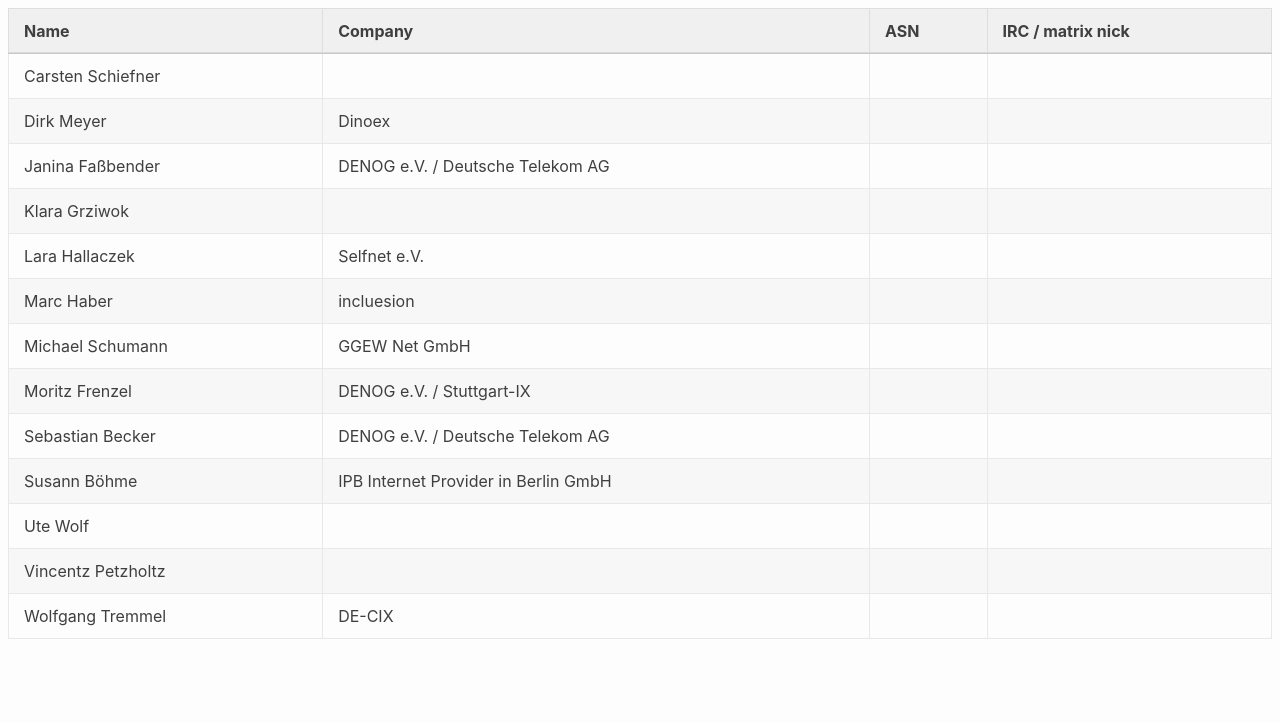
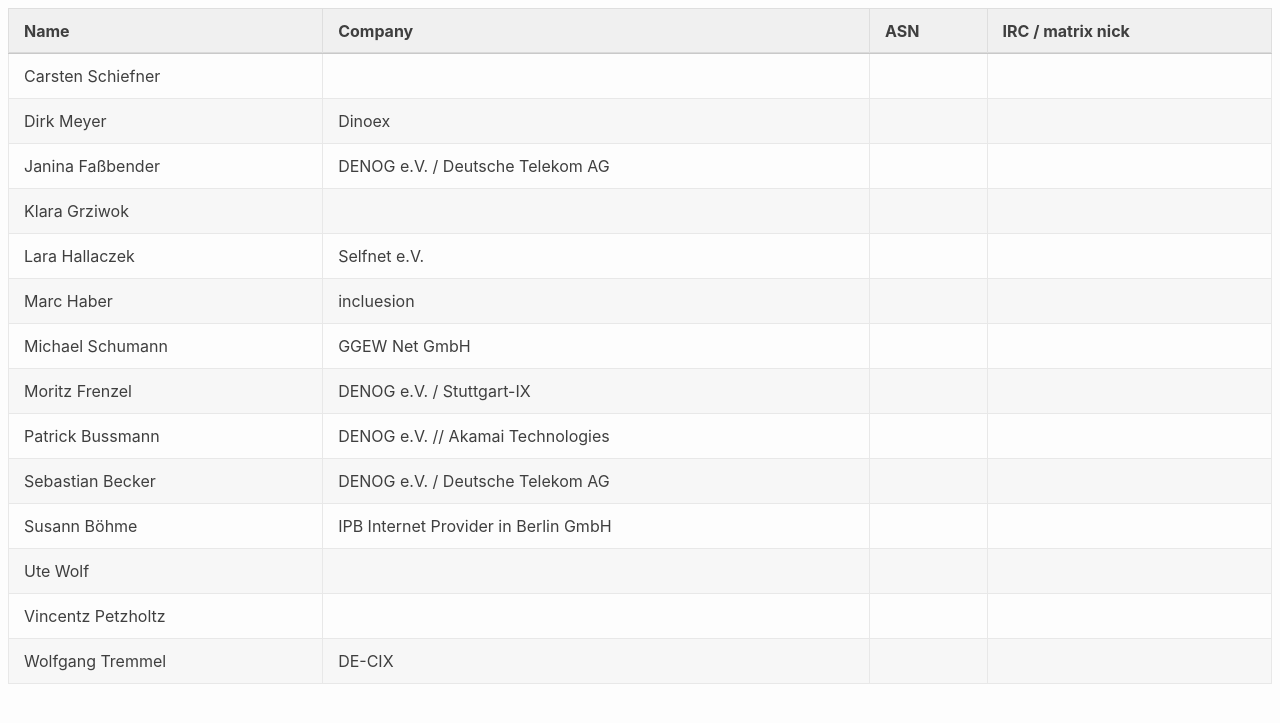
Before and after one commit to denog/pretix-attendeelist, a Jekyll site: the page built from member2025/index.markdown, in a window 1280 px wide. Shown: the top 723 px of the page. Built offline with Jekyll 4.4.1, drawn with Linux system fonts in a browser that asks for light colours.

Commit message:
Latest data: Tue Jan  7 09:10:44 UTC 2025

```diff
--- a/_data/attendees_member2025.json
+++ b/_data/attendees_member2025.json
@@ -48,6 +48,12 @@
     "asn": null
   },
   {
+    "name": "Patrick Bussmann",
+    "company": "DENOG e.V. // Akamai Technologies",
+    "irc": null,
+    "asn": null
+  },
+  {
     "name": "Sebastian Becker",
     "company": "DENOG e.V. / Deutsche Telekom AG",
     "irc": null,
```
